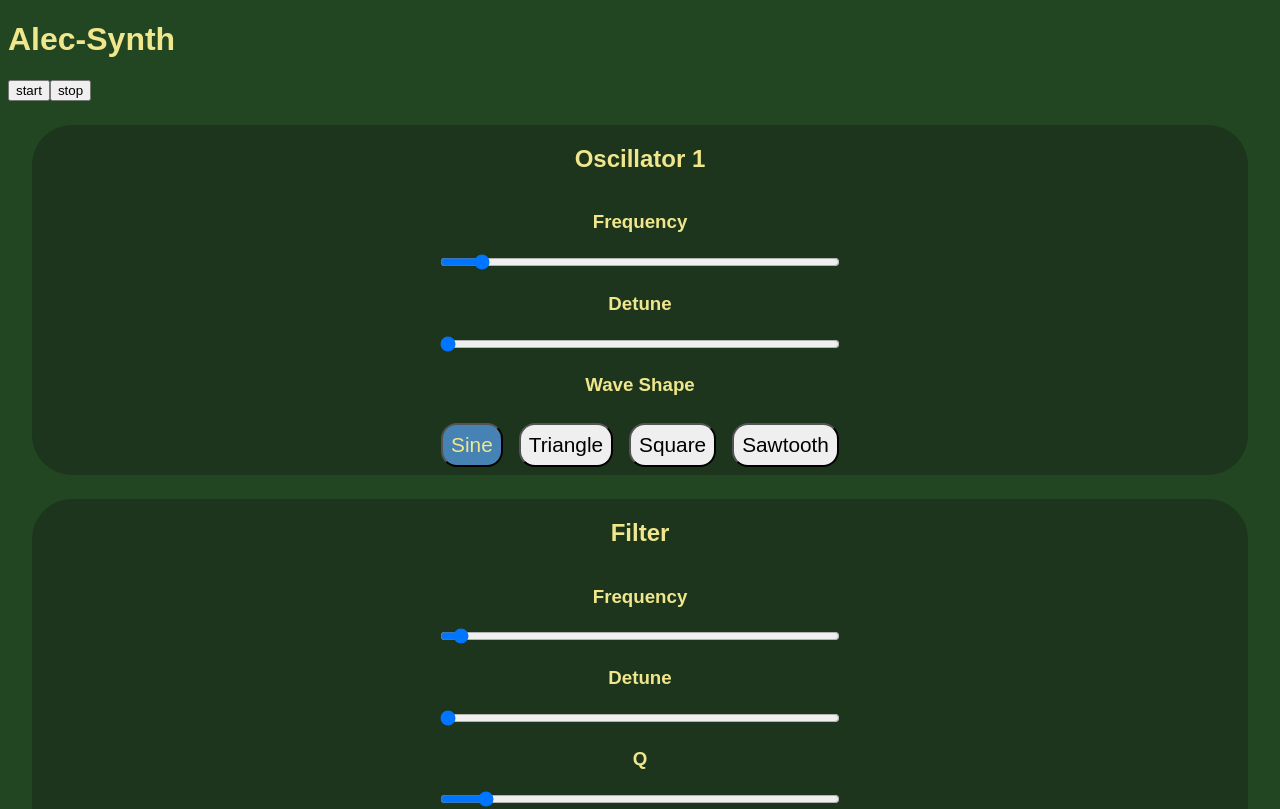
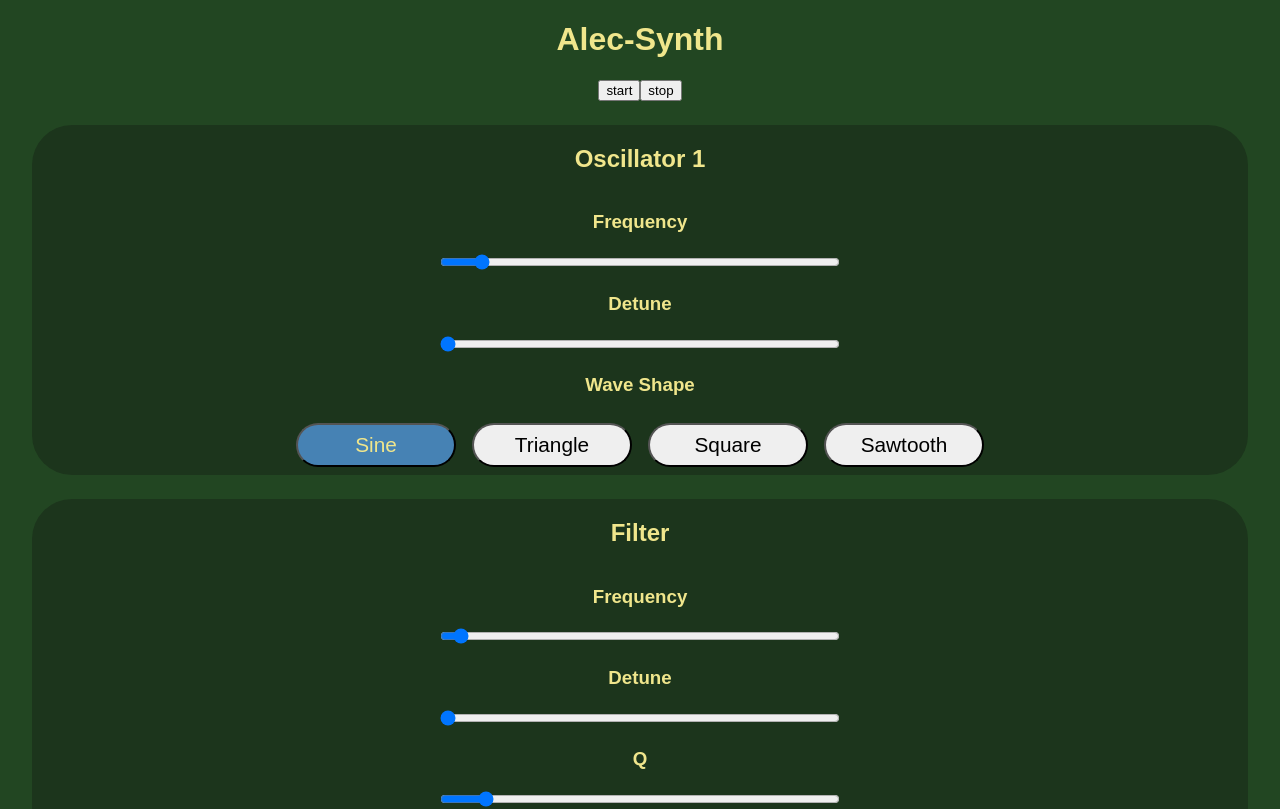
Before and after one commit to avenida714/alec-synth, a React (Vite) app: page / in a window 1280 px wide. Shown: the top 809 px of the page. Built offline with nearby package versions, Linux system fonts and the light colour scheme.

Commit message:
styling centered; filter types working

```diff
--- a/src/App.jsx
+++ b/src/App.jsx
@@ -19,7 +19,6 @@ const gain1 = actx.createGain();
 //set up the biquad filter
 const filter = actx.createBiquadFilter();
 
-
 //connect our first oscillator to our first gain
 osc1.connect(gain1);
 //connect the gain to the filter
@@ -27,14 +26,11 @@ gain1.connect(filter);
 //connect the filter to the out
 filter.connect(out);
 
-
-
-
 function App() {
   const [osc1Settings, setOsc1Settings] = useState({
     frequency: osc1.frequency.value,
     detune: osc1.detune.value,
-    type: osc1.type
+    type: osc1.type,
   });
 
   const [filterSettings, setFilterSettings] = useState({
@@ -42,8 +38,8 @@ function App() {
     detune: filter.detune.value,
     Q: filter.Q.value,
     gain: filter.gain.value,
-    type: filter.type
-  })
+    type: filter.type,
+  });
 
   const changeOsc1 = (e) => {
     const { value, id } = e.target;
@@ -54,37 +50,39 @@ function App() {
   const osc1Type = (e) => {
     const { id } = e.target;
     osc1.type = id;
-    setOsc1Settings({...osc1Settings, type: id})
+    setOsc1Settings({ ...osc1Settings, type: id });
   };
 
   const changeFilter = (e) => {
     const { value, id } = e.target;
-    setFilterSettings({...filterSettings, [id]: value});
+    setFilterSettings({ ...filterSettings, [id]: value });
     filter[id].value = value;
-  }
+  };
 
   const changeFilterType = (e) => {
-    const {id} = e.target;
-    setFilterSettings({...filterSettings, type: id});
+    const { id } = e.target;
+    setFilterSettings({ ...filterSettings, type: id });
     filter.type = id;
-  }
+  };
 
   //notice with these buttons, you still can't start more than once; this is why Tone.js is important TODO
   return (
     <>
       <div className="App">
-        <h1>Alec-Synth</h1>
-        <button onClick={() => osc1.start()}>start</button>
-        <button onClick={() => osc1.stop()}>stop</button>
+        <h1 className="center">Alec-Synth</h1>
+        <div className="center">
+          <button onClick={() => osc1.start()}>start</button>
+          <button onClick={() => osc1.stop()}>stop</button>
+        </div>
         <Osc1
           change={changeOsc1}
           settings={osc1Settings}
           changeType={osc1Type}
         />
         <Filter
-        change={changeFilter}
-        settings={filterSettings}
-        changeType={changeFilterType}
+          change={changeFilter}
+          settings={filterSettings}
+          changeType={changeFilterType}
         />
       </div>
     </>
--- a/src/App.scss
+++ b/src/App.scss
@@ -2,6 +2,12 @@ body {
   background: rgb(34, 70, 34); // Dark forest green background
   color: rgb(240, 230, 140); // Cream color for text
   font-family: sans-serif;
+}
+
+.center {
+  transform: translateX(-50%);
+  margin-left: 50%;
+  text-align: center;
 }
 
 .control {
@@ -34,6 +40,8 @@ body {
     transition: all 0.2s ease;
     border-radius: 1rem;
     cursor: pointer;
+    width: 10rem;
+    border-radius: 3rem;
     &:hover {
       background: rgb(180, 180, 180); // Light gray for hover
     }
--- a/src/components/Filter.jsx
+++ b/src/components/Filter.jsx
@@ -28,6 +28,7 @@ const Filter = ({ change, settings, changeType }) => {
         <h3>Gain</h3>
         <input value={gain} type="range" onChange={change} id="gain" max="10" />
       </div>
+
       <div className="params">
         <h3>Filter Type</h3>
         <button
```
